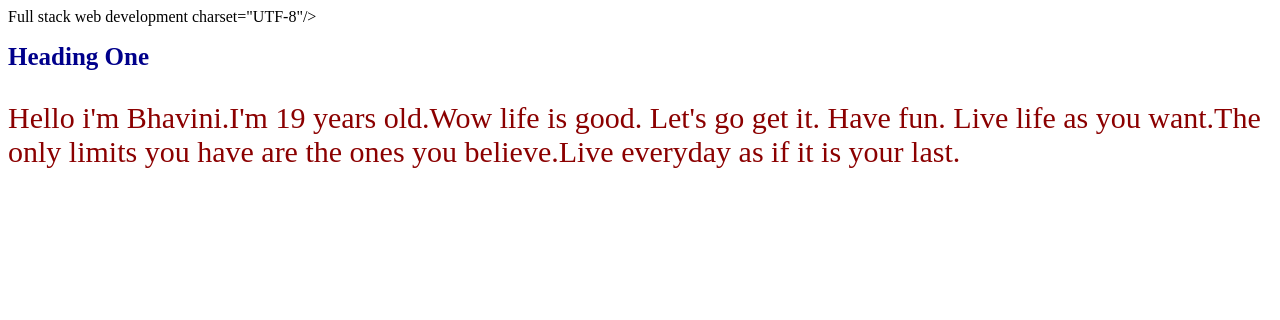
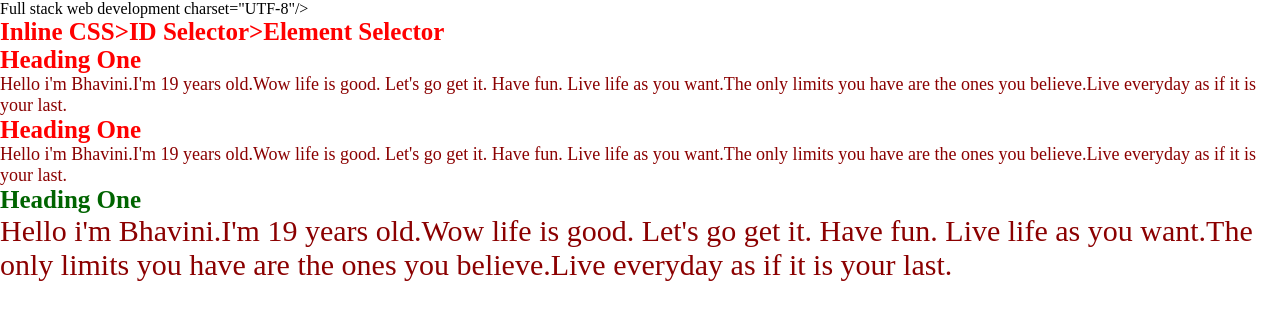
Before and after one commit to bhavinniii/To-Do-List, a plain HTML site: page CSS 1.html in a window 1280 px wide. Drawn offline with Linux system fonts and the light colour scheme.

Commit message:
class selector

```diff
--- a/CSS 1.html
+++ b/CSS 1.html
@@ -1,19 +1,45 @@
 <head> Full stack web development
     <meta> charset="UTF-8"/>
     <style>
+        *{
+            margin:0px;
+            padding:0pxgit branch -d
+        }
+
+
+        /* INLINE CSS GREATER PRIORITY THAN INTERNAL CSS */
         h1{ color: red;
         font-size : 25px;
     }
     p {
-        color:darkred;
+        color:darkred !important;
         font-size: large;
         font-family: 'Times New Roman', Times, serif;
+        font-weight: 100;
 
     }
+    #first
+    { color: darksalmon;}
     </style>
 </head>
 <body>
-    <h1 style="color:darkblue">Heading One</h1>
+    <h1>Inline CSS>ID Selector>Element Selector</h1>
+    <h1 class="one">Heading One</h1>
+    <p class="one">
+        Hello i'm Bhavini.I'm 19 years old.Wow life is good.
+        Let's go get it.
+        Have fun. Live life as you want.The only limits you have are the ones you believe.Live everyday as if it is your last.
+    </p>
+    <h1 class="one">Heading One</h1>
+    <p class="one">
+
+
+        Hello i'm Bhavini.I'm 19 years old.Wow life is good.
+        Let's go get it.
+        Have fun. Live life as you want.The only limits you have are the ones you believe.Live everyday as if it is your last.
+    </p>
+
+    <h1 style="color: darkgreen;">Heading One</h1>
     <p style="font-size: 30px; font-family: Metropolis">
         Hello i'm Bhavini.I'm 19 years old.Wow life is good.
         Let's go get it.
@@ -26,6 +52,4 @@
 
 
 
-
-
 </body>
```
